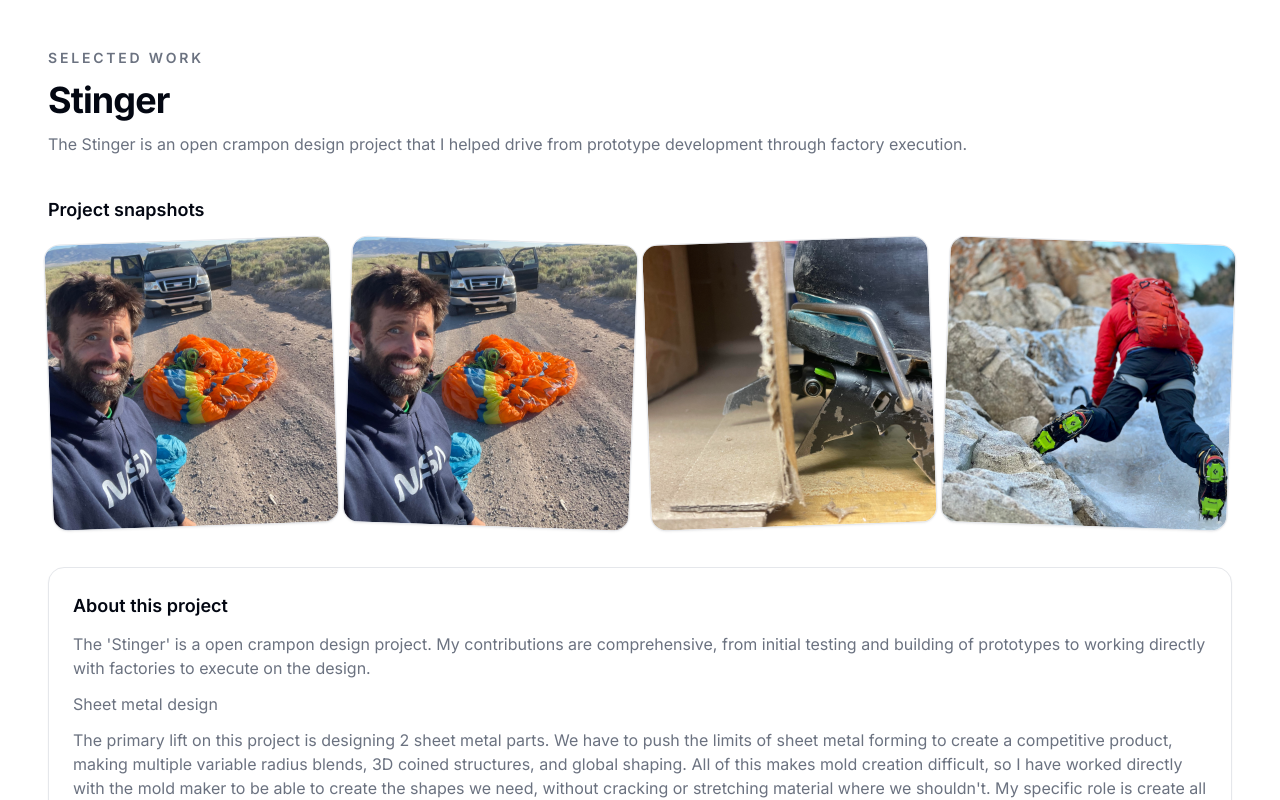
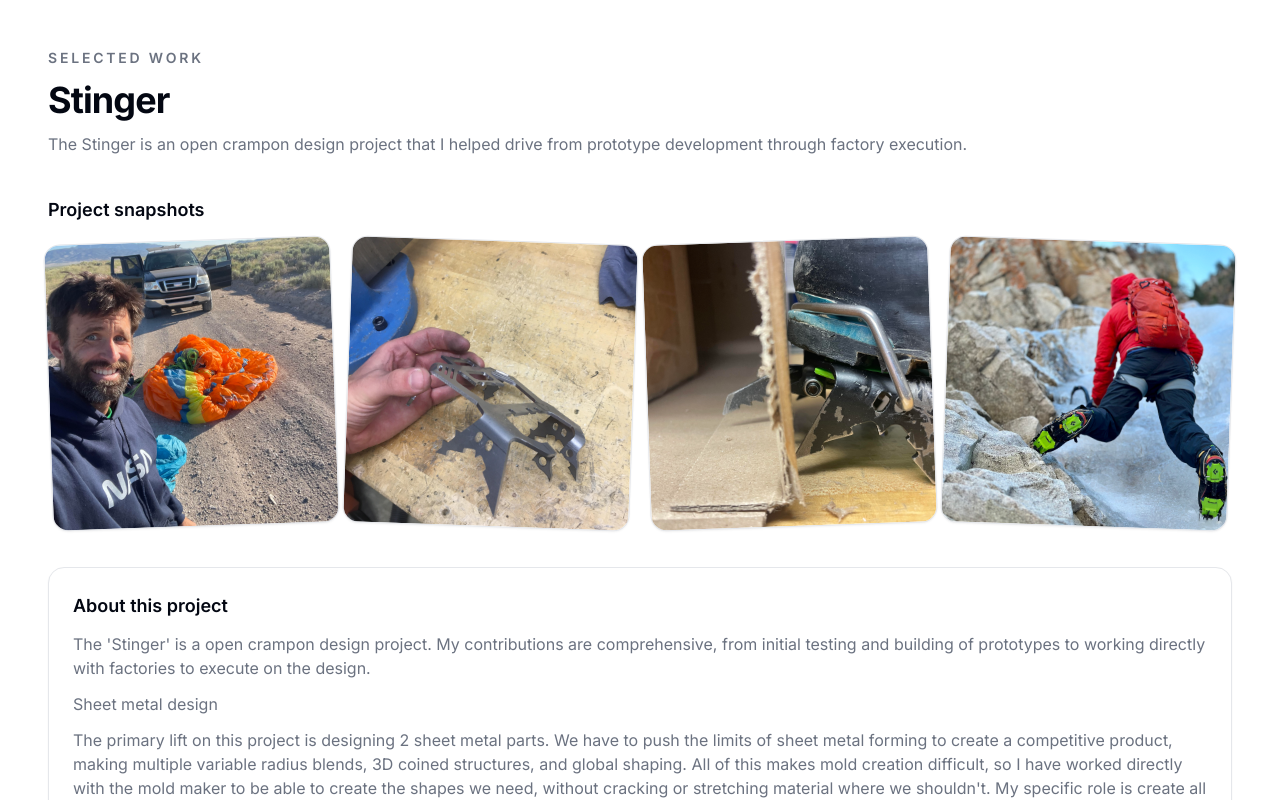
Before and after one commit to bakerjohnalex/resume, a Next.js app: page /projects/stinger in a window 1280 px wide. Shown: the top 800 px of the page. Built offline with nearby package versions, Linux system fonts and the light colour scheme.

Commit message:
Update stinger.ts

```diff
--- a/src/data/projects/stinger.ts
+++ b/src/data/projects/stinger.ts
@@ -12,7 +12,7 @@ export const stingerData = {
       alt: "Stinger preview image one",
     },
     {
-      src: "/me.jpg",
+      src: "/stinger2.jpg",
       alt: "Stinger preview image two",
     },
     {
```
